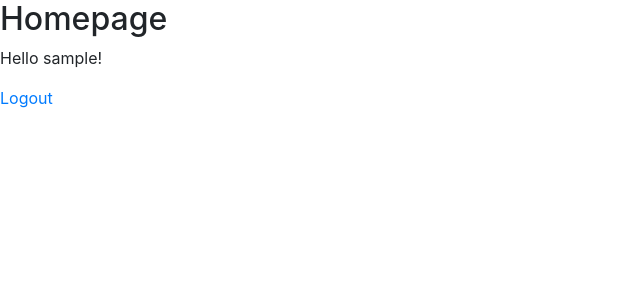
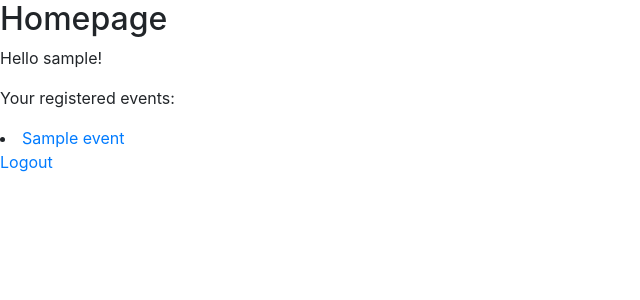
Before and after one commit to vanguard07/EventPortal, a Django app: page /home/ in a window 1280 px wide. Shown: the top 300 px of the page, without its empty margins (0-640 px from the left). Run offline with Django 3.2, Linux system fonts and the light colour scheme; a user stored in the database is signed in; tables that the repository leaves empty hold one stand-in row (values such as "Sample post"); some libraries are stand-ins or nearby versions.

Commit message:
Added events to user homepage

```diff
--- a/portal/templates/portal/home.html
+++ b/portal/templates/portal/home.html
@@ -3,5 +3,9 @@
 {% block content %}
   <h2>Homepage</h2>
   <p>Hello {{ user.username }}!</p>
+  <p>Your registered events: </p>
+  {% for event in events %}
+  <li><a href="{% url 'portal:detail' event.id%}">{{ event.name }}</a></li>
+  {% endfor %}
   <a href="/logout">Logout</a>
 {% endblock %}
--- a/portal/templates/portal/login.html
+++ b/portal/templates/portal/login.html
@@ -1,5 +1,5 @@
 {% extends 'portal/base.html' %}
 
 {% block content %}
-    <a href="{% url 'social:begin' 'google-oauth2' %}">Login with GitHub</a><br>
+    <a href="{% url 'social:begin' 'google-oauth2' %}">Login with Google</a><br>
 {% endblock %}
--- a/portal/views.py
+++ b/portal/views.py
@@ -23,9 +23,12 @@ def land(request):
 def home(request):
     user_id = request.user.id
     user = get_object_or_404(Profile, pk=user_id)
+    events = Event.objects.all().filter(attendees=user)
+    print(events)
     context = {
         'first_name': user.user.first_name,
         'username': user.user.username,
+        'events': events
     }
     return render(request, 'portal/home.html', context)
 
@@ -53,7 +56,8 @@ def EventRegister(request, event_id):
     user_id = request.user.id
     user = get_object_or_404(Profile, pk=user_id)
     event = get_object_or_404(Event, pk=event_id)
-    event.attendees.add(user)
+    if event.time_period == "Present" or "Future":
+        event.attendees.add(user)
     return redirect('portal:detail', event_id)
 
 
@@ -62,7 +66,8 @@ def eventunregister(request, event_id):
     user_id = request.user.id
     user = get_object_or_404(Profile, pk=user_id)
     event = get_object_or_404(Event, pk=event_id)
-    event.attendees.remove(user)
+    if event.time_period == "Future":
+        event.attendees.remove(user)
     return redirect("portal:detail", event_id)
 
 
@@ -75,7 +80,7 @@ def clubs_list(request):
 
 def clubs_detail(request, club_id):
     club = get_object_or_404(Clubs, pk=club_id)
-    event = Event.objects.all().filter(pk=club_id)
+    event = Event.objects.filter(pk=club_id)
     context = {
         'club': club,
         'event': event,
```
